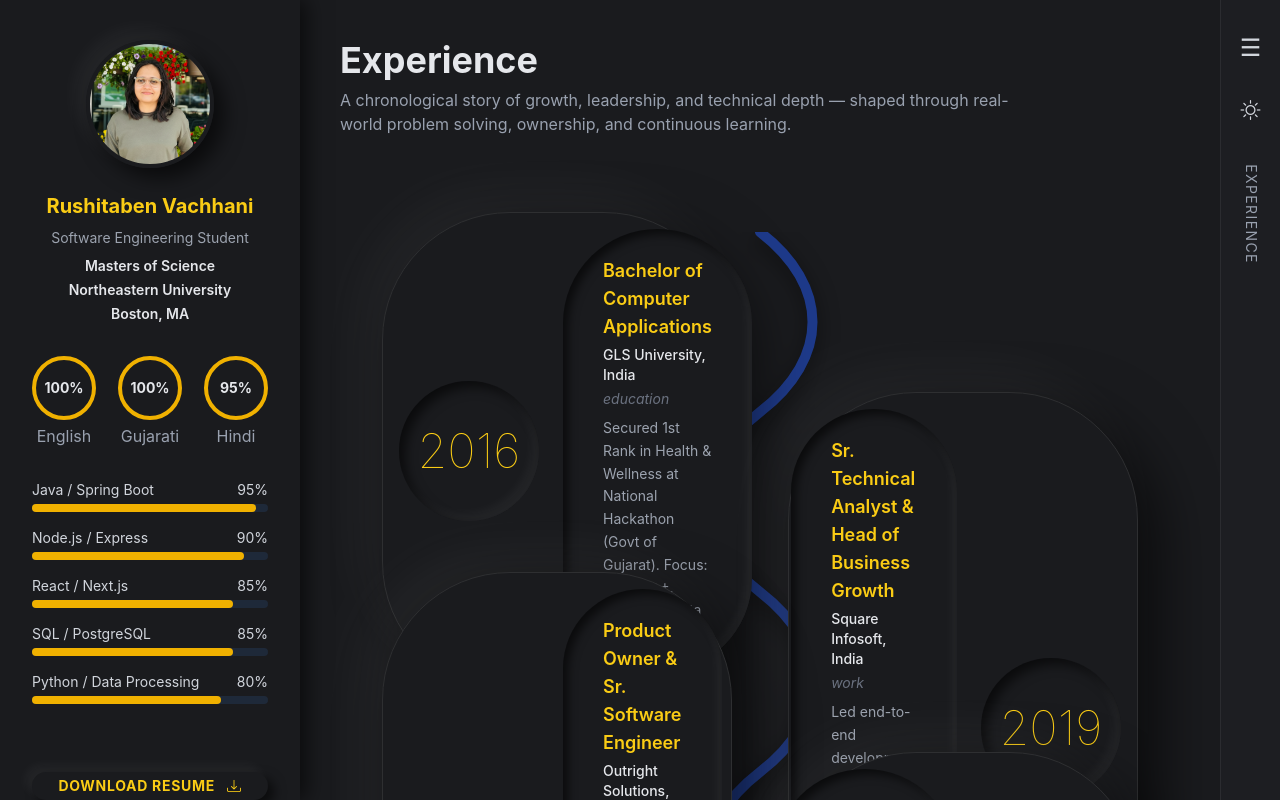
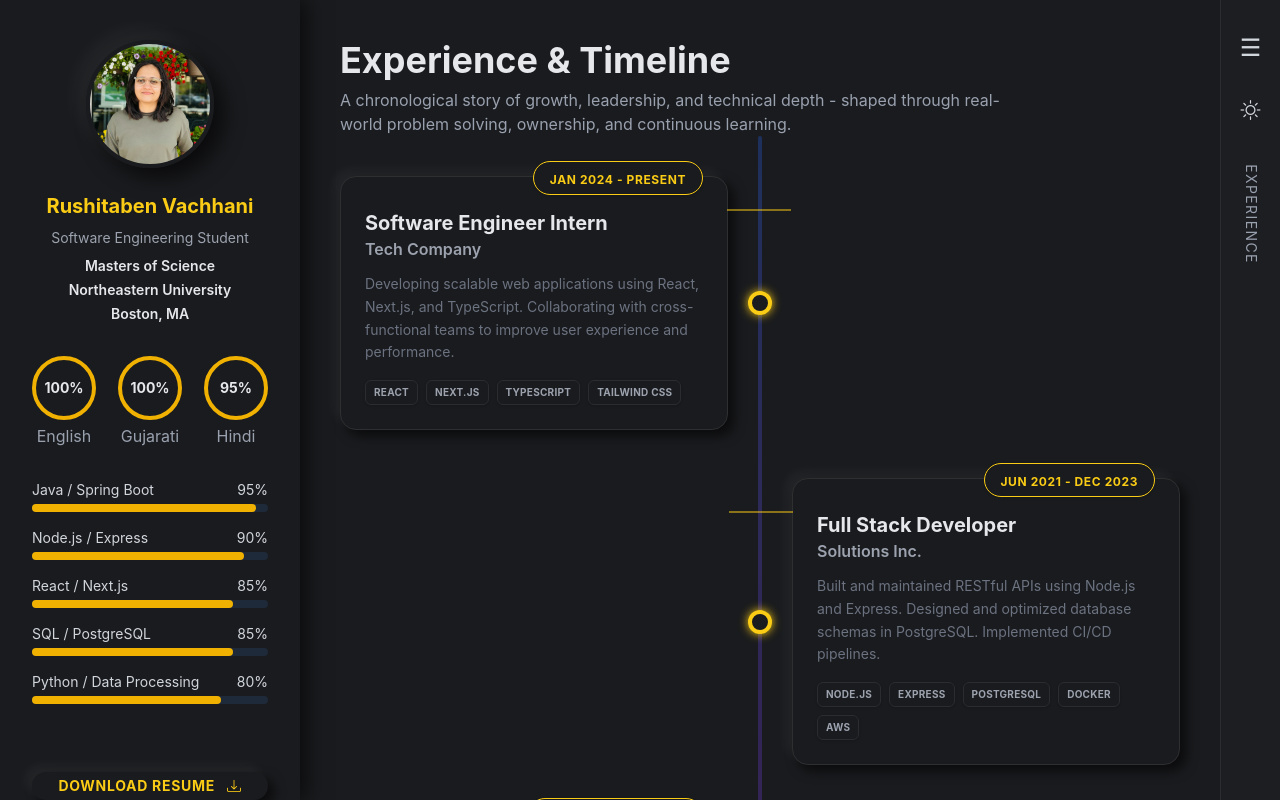
Before and after one commit to rushita-vachhani/resume, a Next.js app in the folder portfolio/: page /experience in a window 1280 px wide. Built offline with nearby package versions, Linux system fonts and the light colour scheme.

Commit message:
Refactor experience components; update ExperiencePill and ExperienceTimeline for improved structure and styling, enhance Experience interface, and update ExperiencePage title for clarity.

```diff
--- a/portfolio/src/app/components/experience/ExperiencePill.tsx
+++ b/portfolio/src/app/components/experience/ExperiencePill.tsx
@@ -1,69 +1,69 @@
-import { ExperienceItem } from "@/data/experience";
+// import { ExperienceItem } from "@/data/experience";
 
-interface Props {
-  item: ExperienceItem;
-  side: "left" | "right";
-}
+// interface Props {
+//   item: ExperienceItem;
+//   side: "left" | "right";
+// }
 
-export default function ExperiencePill({ item, side }: Props) {
-  return (
-    <div
-      className={`
-        relative flex items-center gap-6
-        rounded-[8rem] p-4
-        bg-body-bg
-        border border-card-border
-        shadow-[20px_20px_60px_var(--shadow-outer-dark),_-20px_-20px_60px_var(--shadow-outer-light)]
-        ${side === "left" ? "ml-auto flex-row" : "mr-auto flex-row-reverse"}
-        max-w-[760px]
-      `}
-    >
-      {/* YEAR CIRCLE - INSIDE THE CARD */}
-      <div
-        className="
-          flex-shrink-0 w-35 h-35 rounded-full
-          flex items-center justify-center
-          text-5xl font-thin text-primary
-          bg-body-bg
-          shadow-[inset_6px_6px_12px_var(--shadow-inner-dark),inset_-6px_-6px_12px_var(--shadow-inner-light)]
-        "
-      >
-        {item.year}
-      </div>
+// export default function ExperiencePill({ item, side }: Props) {
+//   return (
+//     <div
+//       className={`
+//         relative flex items-center gap-6
+//         rounded-[8rem] p-4
+//         bg-body-bg
+//         border border-card-border
+//         shadow-[20px_20px_60px_var(--shadow-outer-dark),_-20px_-20px_60px_var(--shadow-outer-light)]
+//         ${side === "left" ? "ml-auto flex-row" : "mr-auto flex-row-reverse"}
+//         max-w-[760px]
+//       `}
+//     >
+//       {/* YEAR CIRCLE - INSIDE THE CARD */}
+//       <div
+//         className="
+//           flex-shrink-0 w-35 h-35 rounded-full
+//           flex items-center justify-center
+//           text-5xl font-thin text-primary
+//           bg-body-bg
+//           shadow-[inset_6px_6px_12px_var(--shadow-inner-dark),inset_-6px_-6px_12px_var(--shadow-inner-light)]
+//         "
+//       >
+//         {item.year}
+//       </div>
 
-      {/* INNER CONTENT PANEL */}
-      <div
-        className="
-          flex-1 rounded-[7rem]
-          px-10 py-7
-          bg-body-bg
-          shadow-[inset_5px_5px_10px_var(--shadow-inner-dark),inset_-5px_-5px_10px_var(--shadow-inner-light)]
-        "
-      >
-        {/* 1. Title */}
-        <h3 className="text-lg font-semibold text-primary mb-1">
-          {item.title}
-        </h3>
+//       {/* INNER CONTENT PANEL */}
+//       <div
+//         className="
+//           flex-1 rounded-[7rem]
+//           px-10 py-7
+//           bg-body-bg
+//           shadow-[inset_5px_5px_10px_var(--shadow-inner-dark),inset_-5px_-5px_10px_var(--shadow-inner-light)]
+//         "
+//       >
+//         {/* 1. Title */}
+//         <h3 className="text-lg font-semibold text-primary mb-1">
+//           {item.title}
+//         </h3>
 
-        {/* 2. Company / Location / Dates */}
-        {item.company && (
-          <p className="text-sm font-medium text-body-text mb-1">
-            {item.company}
-          </p>
-        )}
+//         {/* 2. Company / Location / Dates */}
+//         {item.company && (
+//           <p className="text-sm font-medium text-body-text mb-1">
+//             {item.company}
+//           </p>
+//         )}
 
-        {/* 3. Project / Domain */}
-        {item.type && (
-          <p className="italic text-sm text-text-muted mb-2">
-            {item.type}
-          </p>
-        )}
+//         {/* 3. Project / Domain */}
+//         {item.type && (
+//           <p className="italic text-sm text-text-muted mb-2">
+//             {item.type}
+//           </p>
+//         )}
 
-        {/* 4. Skills / Description */}
-        <p className="text-sm leading-relaxed text-text-secondary">
-          {item.description}
-        </p>
-      </div>
-    </div>
-  );
-}
+//         {/* 4. Skills / Description */}
+//         <p className="text-sm leading-relaxed text-text-secondary">
+//           {item.description}
+//         </p>
+//       </div>
+//     </div>
+//   );
+// }
--- a/portfolio/src/app/components/experience/ExperienceTimeline.tsx
+++ b/portfolio/src/app/components/experience/ExperienceTimeline.tsx
@@ -1,68 +1,111 @@
-import ExperiencePill from "./ExperiencePill";
-import { experienceData } from "@/data/experience";
-
-const ROW_HEIGHT = 180;
-
-const CENTER_X = 130;
-const CURVE_X = 200;
+"use client";
+import { experiences, Experience } from "../../../data/experience";
 
 export default function ExperienceTimeline() {
-  const svgHeight = experienceData.length * ROW_HEIGHT + 100;
+  return (
+    <div className="relative py-10 px-4 md:px-0">
+      {/* Central Vertical Line */}
+      <div
+        className="
+          absolute left-8 md:left-1/2 top-0 bottom-0 w-1
+          bg-gradient-to-b from-card-gradient-start to-card-gradient-end
+          transform md:-translate-x-1/2 rounded-full opacity-30
+        "
+      />
 
-  return (
-    <div className="relative mt-24" style={{ minHeight: svgHeight }}>
-      {/* CONNECTED COMPACT CURVE */}
-      <svg
-        width="260"
-        height={svgHeight}
-        viewBox={`0 0 260 ${svgHeight}`}
-        className="absolute left-1/2 -translate-x-1/2 top-0"
-      >
-        <path
-          d={`
-            M${CENTER_X} 0
-            ${experienceData
-              .map((_, i) => {
-                const y = i * ROW_HEIGHT;
-                const nextY = y + ROW_HEIGHT;
-                const right = i % 2 === 0;
+      <div className="space-y-12">
+        {experiences.map((exp, index) => (
+          <TimelineItem key={exp.id} data={exp} index={index} />
+        ))}
+      </div>
+    </div>
+  );
+}
 
-                return `
-                  C ${right ? CURVE_X : 60} ${y + ROW_HEIGHT * 0.3},
-                    ${right ? CURVE_X : 60} ${y + ROW_HEIGHT * 0.7},
-                    ${CENTER_X} ${nextY}
-                `;
-              })
-              .join("")}
-          `}
-          fill="none"
-          stroke="var(--accent-blue)"
-          strokeWidth="10"
-          strokeLinecap="round"
-          strokeLinejoin="round"
-          filter="drop-shadow(0 6px 10px var(--timeline-shadow))"
-        />
-      </svg>
-
-      {/* CARDS */}
-      {experienceData.map((item, index) => {
-        const side = index % 2 === 0 ? "left" : "right";
+function TimelineItem({ data, index }: { data: Experience; index: number }) {
+  const isLeft = index % 2 === 0;
 
   return (
     <div
-            key={`${item.year}-${index}`}
-            className="absolute w-1/2"
-            style={{
-              top: `${index * ROW_HEIGHT - 20}px`,
-              left: side === "left" ? "5%" : "45%",
-              paddingRight: side === "left" ? "70px" : undefined,
-              paddingLeft: side === "right" ? "70px" : undefined,
-            }}
+      className={`
+        relative flex flex-col md:flex-row items-center
+        ${isLeft ? "md:flex-row-reverse" : ""}
+      `}
     >
-            <ExperiencePill item={item} side={side} />
+      {/* Spacer for desktop alignment to push content to one side */}
+      <div className="hidden md:block flex-1" />
+
+      {/* Timeline Node (Dot) */}
+      <div
+        className="
+          absolute left-8 md:left-1/2 transform -translate-x-1/2
+          w-6 h-6 rounded-full
+          bg-body-bg border-4 border-primary
+          z-10
+          shadow-[0_0_10px_var(--primary)]
+        "
+      />
+
+      {/* Content Card */}
+      <div
+        className={`
+          flex-1 w-full pl-20 md:pl-0
+          ${isLeft ? "md:pr-16" : "md:pl-16"}
+        `}
+      >
+        <div
+          className="
+            relative p-6 rounded-2xl
+            bg-body-bg
+            border border-card-border
+            shadow-[6px_6px_12px_var(--shadow-outer-dark),_-6px_-6px_12px_var(--shadow-outer-light)]
+            hover:shadow-[inset_4px_4px_8px_var(--shadow-inner-dark),inset_-4px_-4px_8px_var(--shadow-inner-light)]
+            transition-all duration-300 group
+          "
+        >
+          {/* Connector Line */}
+          <div
+            className={`
+              absolute top-8 h-0.5 bg-primary opacity-50
+              md:w-16 w-12
+              ${isLeft ? "md:-right-16 right-auto -left-12 md:left-auto" : "md:-left-16 -left-12"}
+            `}
+          />
+
+          {/* Date Pill */}
+          <div className="absolute -top-4 right-6 bg-body-bg px-4 py-1 rounded-full border border-primary shadow-sm">
+            <span className="text-xs font-bold text-primary tracking-wider uppercase">
+              {data.period}
+            </span>
           </div>
-        );
-      })}
+
+          <h3 className="text-xl font-bold text-body-text mt-2 group-hover:text-primary transition-colors">
+            {data.role}
+          </h3>
+          <h4 className="text-md font-semibold text-text-secondary mb-3">
+            {data.company}
+          </h4>
+          <p className="text-text-muted text-sm leading-relaxed mb-4">
+            {data.description}
+          </p>
+
+          <div className="flex flex-wrap gap-2">
+            {data.skills.map((skill) => (
+              <span
+                key={skill}
+                className="
+                  px-2 py-1 text-[10px] font-bold uppercase tracking-wide
+                  text-text-secondary bg-body-bg rounded-md
+                  border border-sidebar-border
+                  shadow-sm
+                "
+              >
+                {skill}
+              </span>
+            ))}
+          </div>
+        </div>
+      </div>
     </div>
   );
 }
--- a/portfolio/src/app/experience/page.tsx
+++ b/portfolio/src/app/experience/page.tsx
@@ -3,10 +3,9 @@ import ExperienceTimeline from "../components/experience/ExperienceTimeline";
 export default function ExperiencePage() {
   return (
     <section className="section-container">
-      <h1 className="text-4xl font-bold mb-2">Experience</h1>
+      <h1 className="text-4xl font-bold mb-2">Experience & Timeline</h1>
       <p className="text-gray-600 dark:text-gray-400 max-w-2xl">
-        A chronological story of growth, leadership, and technical depth —
-        shaped through real-world problem solving, ownership, and continuous learning.
+        A chronological story of growth, leadership, and technical depth - shaped through real-world problem solving, ownership, and continuous learning.
       </p>
 
       <ExperienceTimeline />
--- a/portfolio/src/data/experience.ts
+++ b/portfolio/src/data/experience.ts
@@ -1,77 +1,38 @@
-// import { ExperienceItem } from "./types"; // Assuming types are defined, or define interface here
-
-export interface ExperienceItem {
-  year: string;
-  title: string;
-  company?: string;
-  context?: string;
+export interface Experience {
+  id: number;
+  role: string;
+  company: string;
+  period: string;
   description: string;
-  type?: "work" | "education" | "goal"; // Added to style future differently if needed
+  skills: string[];
 }
 
-export const experienceData: ExperienceItem[] = [
+export const experiences: Experience[] = [
   {
-    year: "2016",
-    title: "Bachelor of Computer Applications",
-    company: "GLS University, India",
-    context: "Gold Medalist | Hackathon Winner",
-    description: "Secured 1st Rank in Health & Wellness at National Hackathon (Govt of Gujarat). Focus: OOP, C++, Java, and Data Structures",
-    type: "education"
+    id: 1,
+    role: "Software Engineer Intern",
+    company: "Tech Company",
+    period: "Jan 2024 - Present",
+    description:
+      "Developing scalable web applications using React, Next.js, and TypeScript. Collaborating with cross-functional teams to improve user experience and performance.",
+    skills: ["React", "Next.js", "TypeScript", "Tailwind CSS"],
   },
   {
-    year: "2019",
-    title: "Sr. Technical Analyst & Head of Business Growth",
-    company: "Square Infosoft, India",
-    context: "Enterprise Web & Mobile Platforms",
-    description: "Led end-to-end development of scalable applications. Managed CI/CD pipelines, UI/UX consistency, and RESTful API design using Java & SwiftUI.",
-    type: "work"
+    id: 2,
+    role: "Full Stack Developer",
+    company: "Solutions Inc.",
+    period: "Jun 2021 - Dec 2023",
+    description:
+      "Built and maintained RESTful APIs using Node.js and Express. Designed and optimized database schemas in PostgreSQL. Implemented CI/CD pipelines.",
+    skills: ["Node.js", "Express", "PostgreSQL", "Docker", "AWS"],
   },
   {
-    year: "2024",
-    title: "Product Owner & Sr. Software Engineer",
-    company: "Outright Solutions, India",
-    context: "(JOTS360) HIPAA-compliant Healthcare App",
-    description: "Owned product roadmap. Designed scalable backend architecture & real-time data pipelines using React, Node.js, Express.",
-    type: "work"
-  },
-  {
-    year: "2025",
-    title: "Master’s Student – Computer Software Engineering",
-    company: "Northeastern University, Boston, MA",
-    context: "Expected Graduation: 2027",
-    description: "Focused on System Design, Algorithms, and Cloud Computing. Building data-intensive applications and scalable architectures.",
-    type: "education"
-  },
-  {
-    year: "2026",
-    title: "Co-op: Software Engineer Intern",
-    company: "Fortune 500 Company (Goal)",
-    context: "Cloud/SaaS Platforms",
-    description: "Targeting roles developing scalable cloud platforms and microservices architecture using AWS Lambda and React.js.",
-    type: "goal"
-  },
-  {
-    year: "2027",
-    title: "Software Engineer II (Full-time)",
-    company: "Fortune 500 SaaS Product Company (Goal)",
-    context: "Enterprise Software Solutions",
-    description: "Building Data Analytics platforms and leading technical implementation of CI/CD and Containerization (Docker/Kubernetes).",
-    type: "goal"
-  },
-  {
-    year: "2032",
-    title: "Product Manager / Sr. Architect",
-    company: "Established Tech Organization (Goal)",
-    context: "Healthcare Technology",
-    description: "Leading large SaaS projects integrating AI analytics for medical diagnostics. Strategic planning and architectural vision.",
-    type: "goal"
-  },
-  {
-    year: "2040",
-    title: "VP of Engineering / CTO",
-    company: "Global Tech Organization (Goal)",
-    context: "Executive Leadership",
-    description: "Defining technical strategy, overseeing engineering organizations, and driving innovation leadership and ethical AI.",
-    type: undefined
+    id: 3,
+    role: "Junior Web Developer",
+    company: "Creative Agency",
+    period: "Jan 2020 - May 2021",
+    description:
+      "Created responsive landing pages and email templates. Assisted in frontend development using JavaScript and jQuery.",
+    skills: ["JavaScript", "HTML/CSS", "Figma", "Bootstrap"],
   },
 ];
```
Lines whose indentation alone changed are shown as unchanged.
